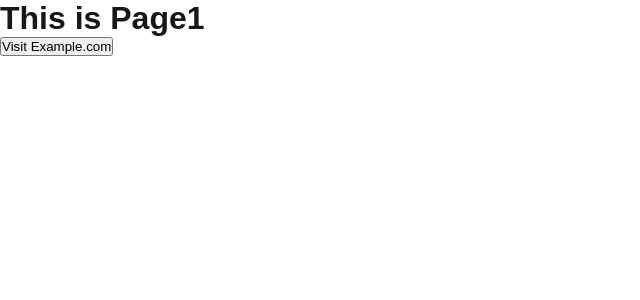
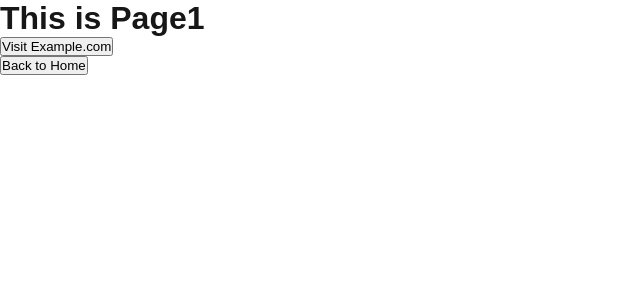
Before and after one commit to NathanKr/next.js-navigation-from-progress, a Next.js app: page /page1 in a window 1280 px wide. Shown: the top 300 px of the page, without its empty margins (0-640 px from the left). Built offline with nearby package versions, Linux system fonts and the light colour scheme.

Commit message:
add back to home from page1

```diff
--- a/src/app/layout.tsx
+++ b/src/app/layout.tsx
@@ -16,6 +16,8 @@ export default function RootLayout({
     // Ensure navigation state is cleared whenever the layout mounts
     console.log("RootLayout mounted, ending navigation");
     endNavigation();
+    /*  without children in the dependency array , the loader appear on the target page
+        even after endNavigation ,so i have to add it to the dependency array */
   }, [ children,endNavigation]);
 
   return (
--- a/src/app/page1/page.tsx
+++ b/src/app/page1/page.tsx
@@ -1,9 +1,18 @@
 "use client";
 
 import useNavigationStore from "@/store/navigation-store";
+import { useRouter } from 'next/navigation';
+
+
 
 export default function Page1() {
   const { startNavigation } = useNavigationStore();
+  const router = useRouter();
+
+  const navigateToInternal = () => {
+    startNavigation(); // Start the loader
+    router.push('/');
+  };
 
   const navigateToExternal = () => {
     startNavigation(); // Start the loader
@@ -14,6 +23,8 @@ export default function Page1() {
     <>
       <h1>This is Page1</h1>
       <button onClick={navigateToExternal}>Visit Example.com</button>
+      <br />
+      <button onClick={navigateToInternal}>Back to Home</button>
     </>
   );
 }
--- a/src/components/top-loader.tsx
+++ b/src/components/top-loader.tsx
@@ -1,4 +1,3 @@
-// TopLoader.tsx
 import React from "react";
 import LinearProgress from "@mui/material/LinearProgress";
 import Box from "@mui/material/Box";
```
Also changed, not shown: 1 other file (tests, documents, lock files or other folders).
